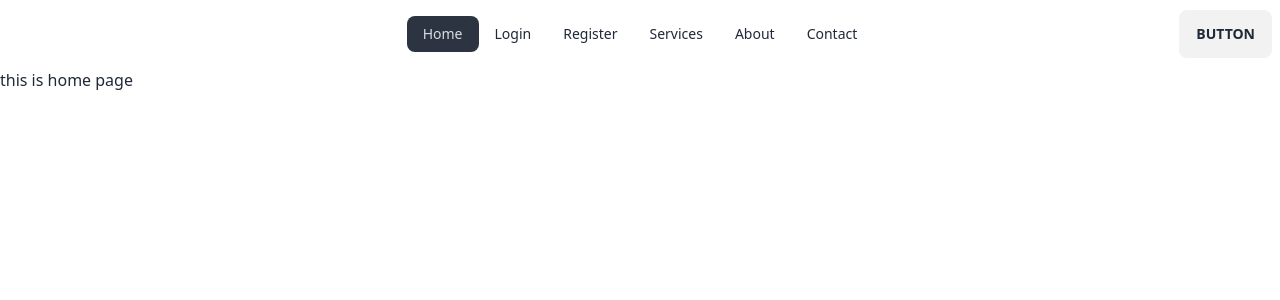
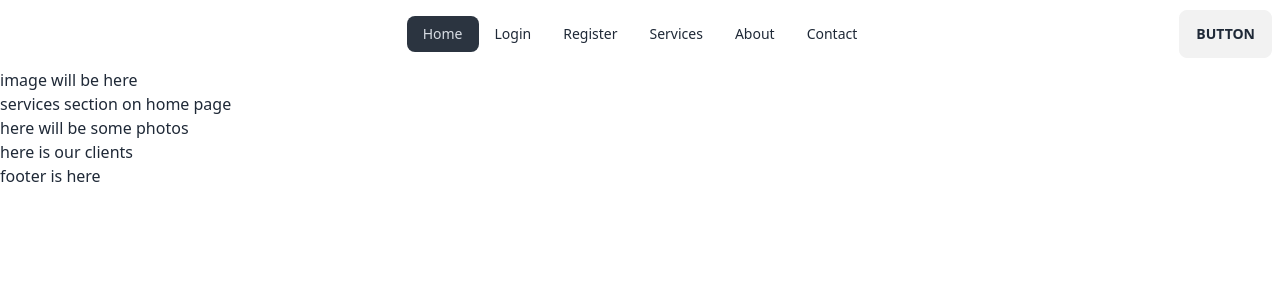
Before and after one commit to mahizaman490/assignment9-private, a React (Vite) app: page / in a window 1280 px wide. Shown: the top 300 px of the page. Built offline with nearby package versions, Linux system fonts and the light colour scheme.

Commit message:
created some components for home page

```diff
--- /dev/null
+++ b/src/components/Banner.jsx
@@ -0,0 +1,11 @@
+
+
+const Banner = () => {
+    return (
+        <div>
+            image will be here
+        </div>
+    );
+};
+
+export default Banner;
--- /dev/null
+++ b/src/components/Footer.jsx
@@ -0,0 +1,10 @@
+
+const Footer = () => {
+    return (
+        <div>
+            footer is here
+        </div>
+    );
+};
+
+export default Footer;
--- /dev/null
+++ b/src/components/Gallery.jsx
@@ -0,0 +1,11 @@
+
+
+const Gallery = () => {
+    return (
+        <div>
+            here will be some photos
+        </div>
+    );
+};
+
+export default Gallery;
--- /dev/null
+++ b/src/components/HappyClients.jsx
@@ -0,0 +1,11 @@
+
+
+const HappyClients = () => {
+    return (
+        <div>
+            here is our clients
+        </div>
+    );
+};
+
+export default HappyClients;
--- a/src/components/Home.jsx
+++ b/src/components/Home.jsx
@@ -1,9 +1,18 @@
+import Banner from "./Banner";
+import Footer from "./Footer";
+import Gallery from "./Gallery";
+import HappyClients from "./HappyClients";
+import ServicesSection from "./ServicesSection";
 
 
 const Home = () => {
     return (
         <div>
-            <h2>this is home page</h2>
+          <Banner></Banner>
+          <ServicesSection></ServicesSection>
+          <Gallery></Gallery>
+          <HappyClients></HappyClients>
+          <Footer></Footer>
         </div>
     );
 };
--- /dev/null
+++ b/src/components/ServicesSection.jsx
@@ -0,0 +1,11 @@
+
+
+const ServicesSection = () => {
+    return (
+        <div>
+            services section on home page
+        </div>
+    );
+};
+
+export default ServicesSection;
```
